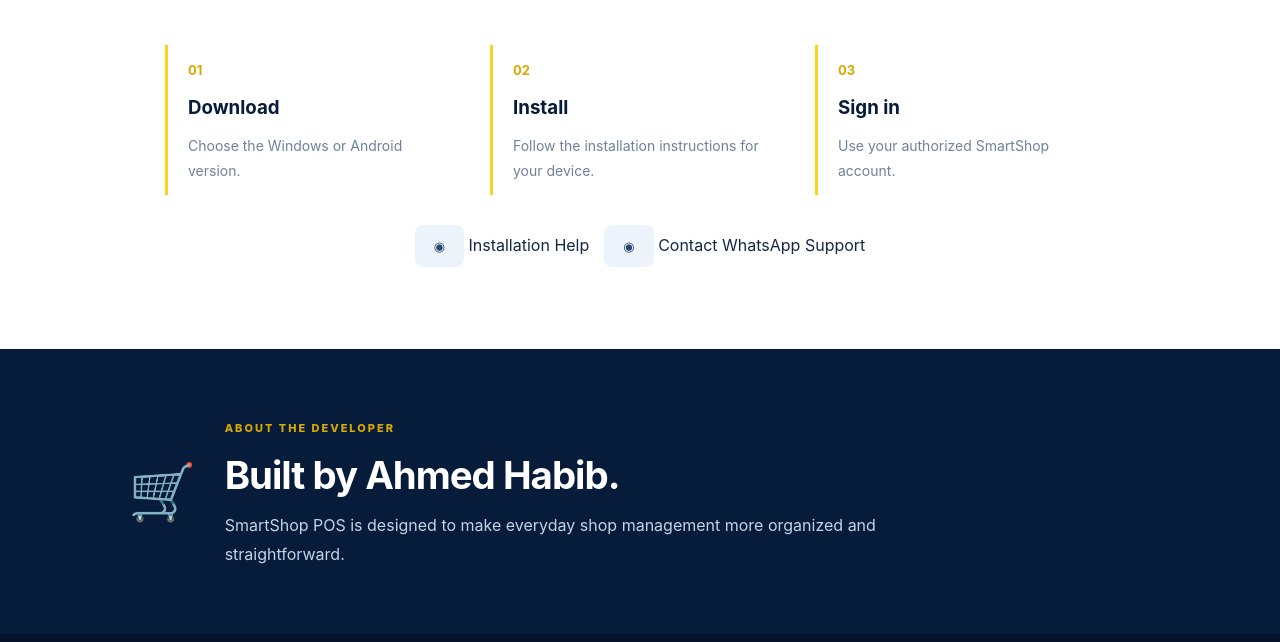
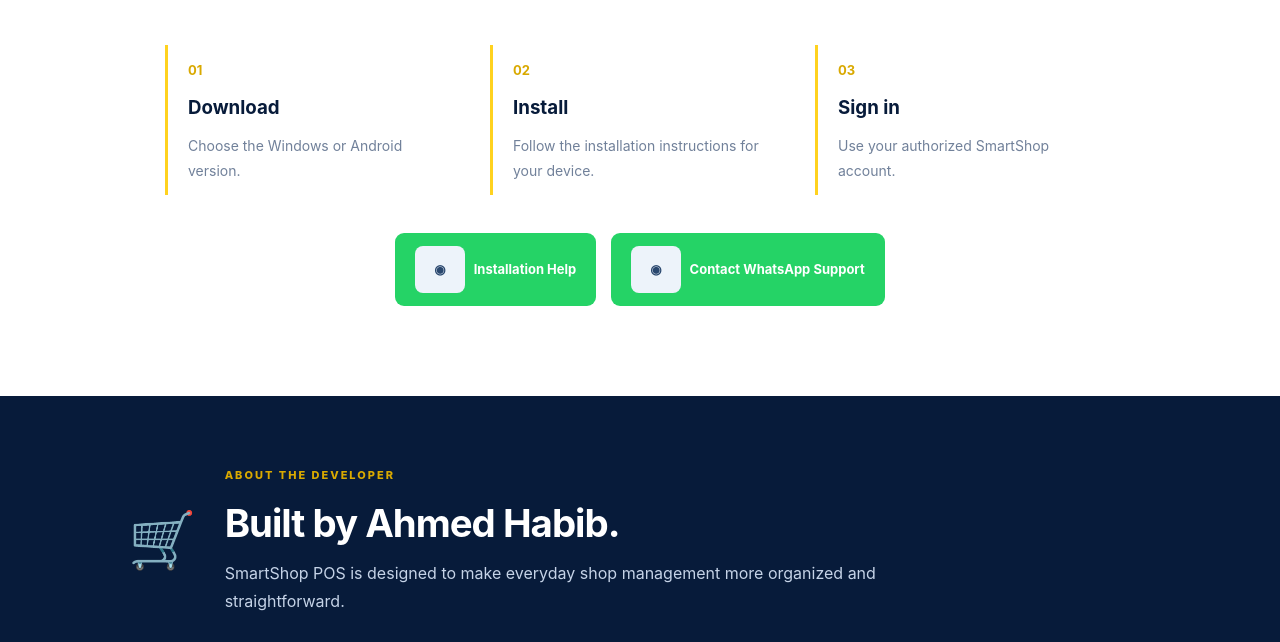
Before and after one commit to softtech797/smartshop-pos-website, a plain HTML site: page index.html in a window 1280 px wide. Shown: the part 2539-3181 px from the top of the page. Drawn offline with Linux system fonts and the light colour scheme.

Commit message:
Add WhatsApp link styles to styles.css

```diff
--- a/styles.css
+++ b/styles.css
@@ -877,3 +877,24 @@ body.urdu nav {
     transition-duration: .01ms !important;
   }
 }
+.whatsapp-link {
+  display: inline-flex;
+  align-items: center;
+  gap: 9px;
+  background: #25D366;
+  color: #fff !important;
+  padding: 13px 20px;
+  border-radius: 9px;
+  font-weight: 700;
+  font-size: 13px;
+  transition: .2s;
+}
+
+.whatsapp-link:hover {
+  background: #128C7E;
+  transform: translateY(-2px);
+}
+
+.wa-icon {
+  font-size: 20px;
+}
```
